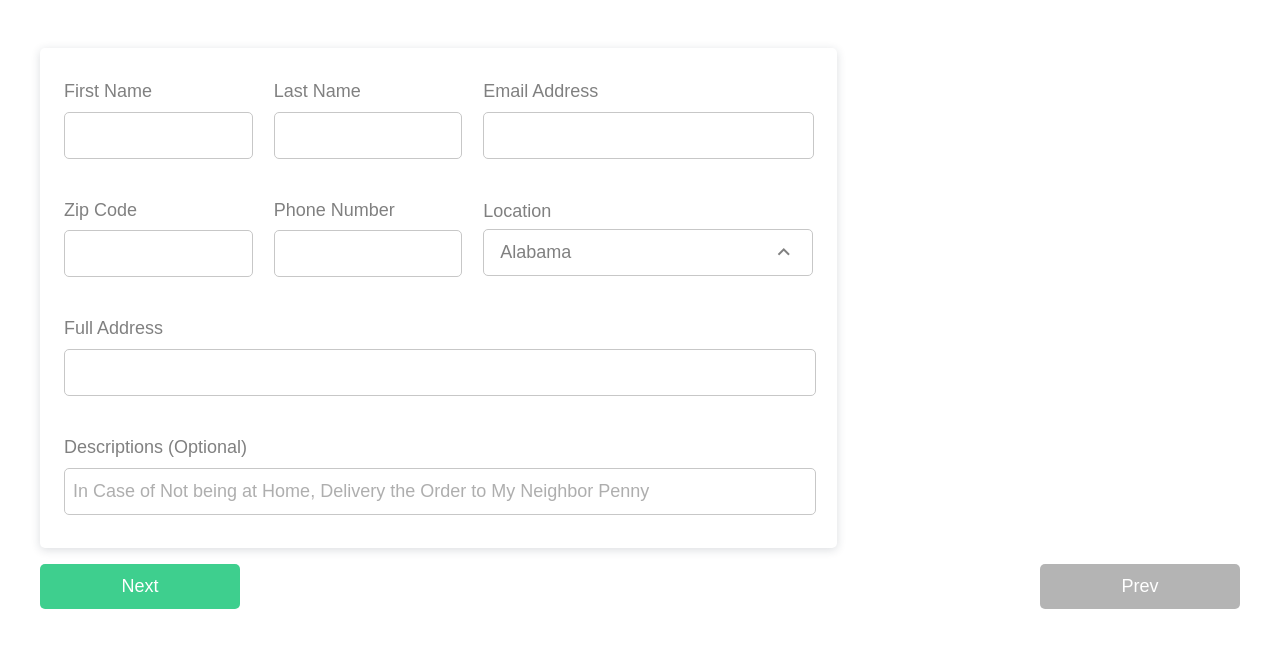
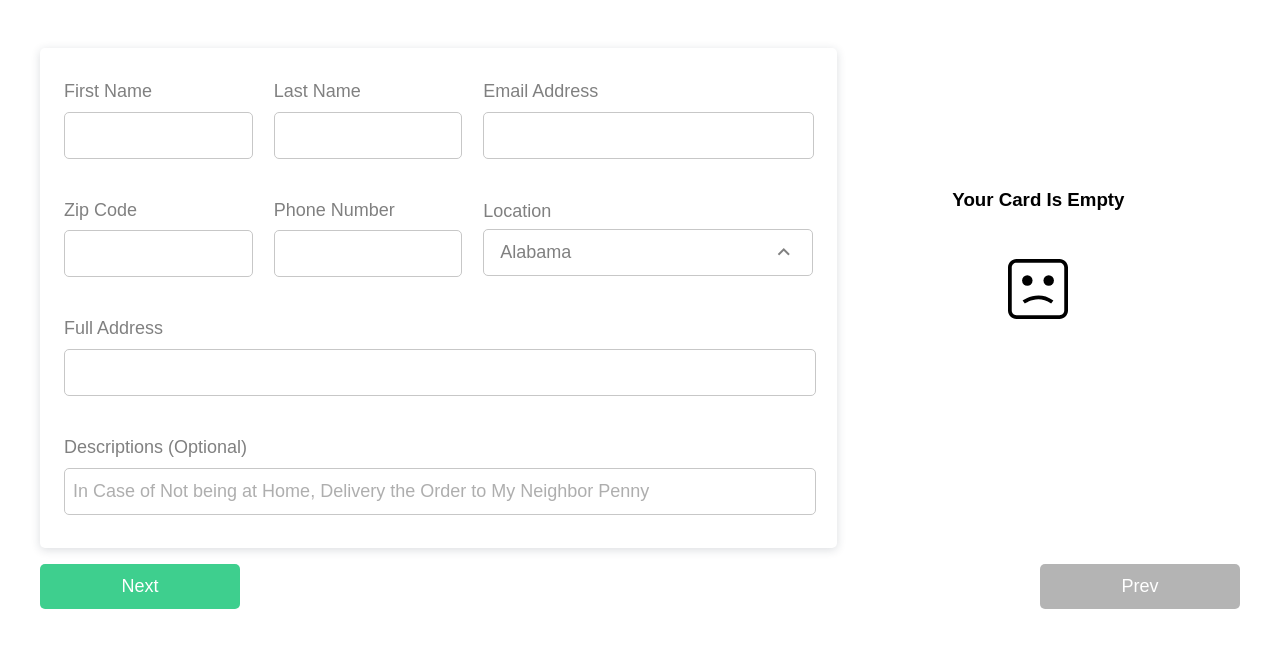
Before and after one commit to cl0ver012/StickerShop, a React (Create React App) app: page /checkout in a window 1280 px wide. Shown: the top 648 px of the page. Built offline with nearby package versions, Linux system fonts and the light colour scheme.

Commit message:
add cart items as order info

```diff
--- a/src/layouts/Checkout/ShippingInfo/index.js
+++ b/src/layouts/Checkout/ShippingInfo/index.js
@@ -2,6 +2,7 @@ import React from 'react'
 import './ShippingInfo.scss'
 import Input from "../../../components/Input/Input"
 import Dropdown from '../../../components/Dropdown'
+import CartItems from '../../../components/CartItems/CardItems'
 import { states as statesList } from '../../../staticDatas'
 const ShippingInfo = () => {
     return (
@@ -40,7 +41,9 @@ const ShippingInfo = () => {
                     </div>
                 </div>
             </div>
-            <div className="cart-info"></div>
+            <div className="cart-info">
+                <CartItems height={"100%"}/>
+            </div>
         </div>
     )
 }
```
